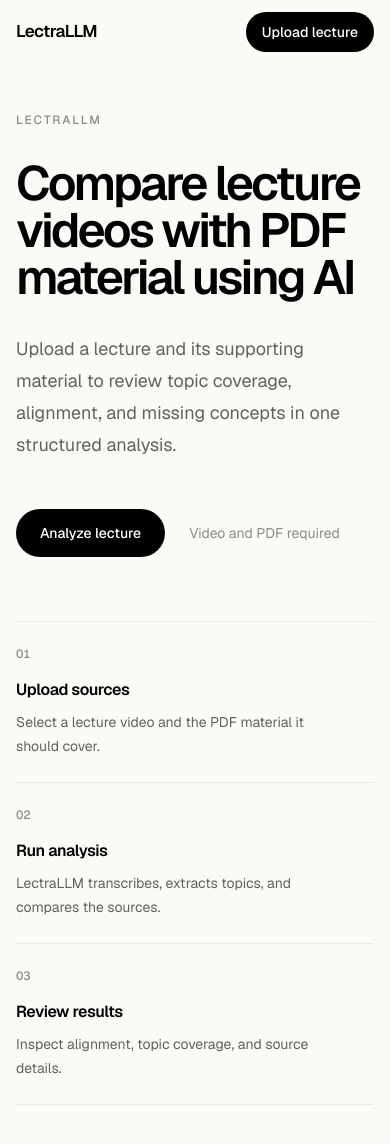
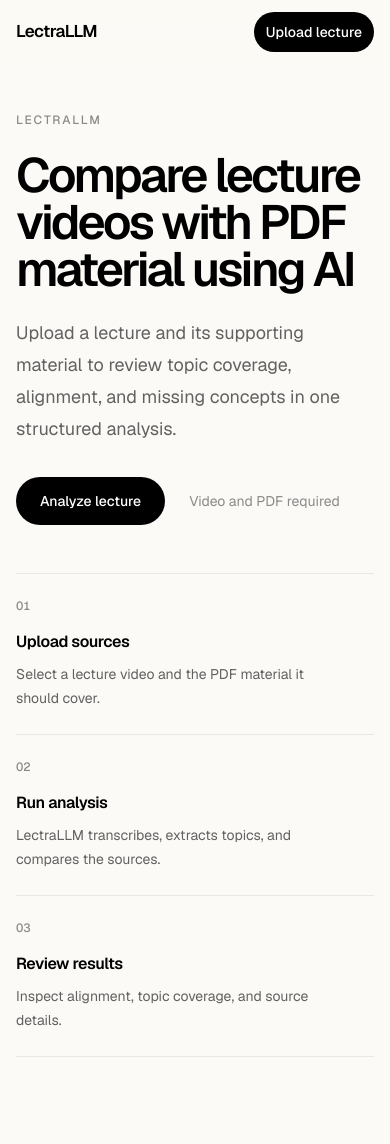
Before and after one commit to Himvni16/LectraLLM, a Next.js app: page / in a window 390 px wide. Shown: the top 1144 px of the page. After the commit the page ends 1105 px from the top, so only its background shows below. Built offline with nearby package versions, Linux system fonts and the light colour scheme.

Commit message:
font weight change - 1

```diff
--- a/src/app/page.tsx
+++ b/src/app/page.tsx
@@ -5,14 +5,14 @@ export default function Home() {
     <PageShell variant="home">
       <section className="max-w-5xl">
         <Eyebrow>LectraLLM</Eyebrow>
-        <h1 className="mt-8 text-balance text-[clamp(3rem,7.2vw,5.75rem)] font-semibold leading-[0.98] tracking-[-0.055em] text-black">
+        <h1 className="mt-6 text-balance text-[clamp(3rem,6.6vw,5.25rem)] font-semibold leading-[0.98] tracking-[-0.055em] text-black">
           Compare lecture videos with PDF material using AI
         </h1>
-        <p className="mt-8 max-w-2xl text-pretty text-lg leading-8 text-zinc-600 sm:text-xl">
+        <p className="mt-6 max-w-2xl text-pretty text-lg leading-8 text-zinc-600 sm:text-xl">
           Upload a lecture and its supporting material to review topic coverage,
           alignment, and missing concepts in one structured analysis.
         </p>
-        <div className="mt-12 flex flex-wrap items-center gap-x-6 gap-y-3">
+        <div className="mt-8 flex flex-wrap items-center gap-x-6 gap-y-3">
           <ActionLink href="/upload">
             Analyze lecture
           </ActionLink>
@@ -22,7 +22,7 @@ export default function Home() {
 
       <section
         aria-label="How LectraLLM works"
-        className="home-workflow mt-16 grid border-y border-zinc-200 sm:mt-24 sm:grid-cols-3"
+        className="home-workflow mt-12 grid border-y border-zinc-200 sm:mt-16 sm:grid-cols-3"
       >
         <WorkflowStep
           description="Select a lecture video and the PDF material it should cover."
@@ -54,7 +54,7 @@ function WorkflowStep({
   description: string;
 }) {
   return (
-    <div className="border-b border-zinc-200 py-6 last:border-b-0 sm:border-b-0 sm:border-r sm:px-8 sm:py-8 sm:first:pl-0 sm:last:border-r-0 sm:last:pr-0">
+    <div className="border-b border-zinc-200 py-6 last:border-b-0 sm:border-b-0 sm:border-r sm:border-zinc-100 sm:px-8 sm:py-8 sm:first:pl-0 sm:last:border-r-0 sm:last:pr-0">
       <p className="text-xs font-medium tabular-nums text-zinc-400">{number}</p>
       <h2 className="mt-4 text-base font-semibold tracking-tight text-zinc-950">
         {title}
--- a/src/components/header.tsx
+++ b/src/components/header.tsx
@@ -13,7 +13,7 @@ export function Header() {
           LectraLLM
         </Link>
         <nav aria-label="Primary navigation">
-          <ActionLink href="/upload" size="compact">
+          <ActionLink className="!px-3" href="/upload" size="compact">
             Upload lecture
           </ActionLink>
         </nav>
```
